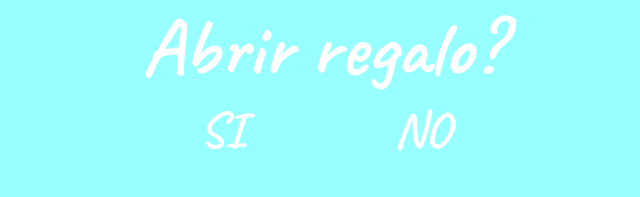
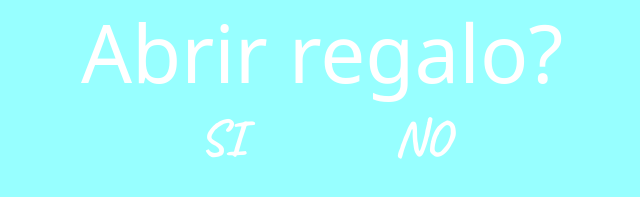
Before and after one commit to Jzherox/proyecto-cumple, a plain HTML site: page index.html in a window 1280 px wide. Shown: the part 303-500 px from the top of the page, without its empty margins (318-958 px from the left). Drawn offline with Linux system fonts and the light colour scheme; a web font is replaced by a local one.

Commit message:
Update index.css

```diff
--- a/index.css
+++ b/index.css
@@ -43,6 +43,9 @@ a {
 }
 
 .question {
+    font-family: "Underdog", system-ui;
+    font-weight: 400;
+    font-style: normal;
     font-size: 80px;
     text-align: center;
 }
```
